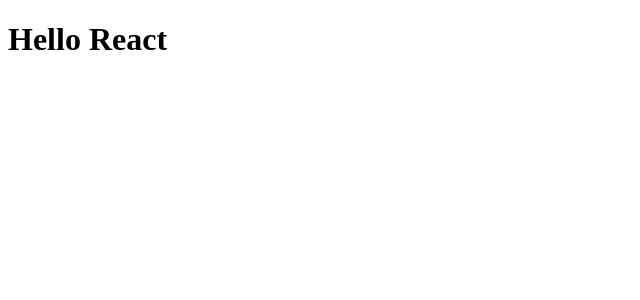
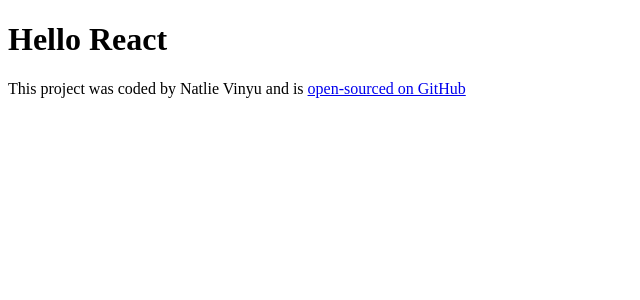
Before and after one commit to NatalieVinyu/react-weather-app, a React (Create React App) app: page / in a window 1280 px wide. Shown: the top 300 px of the page, without its empty margins (0-640 px from the left). Built offline with nearby package versions, Linux system fonts and the light colour scheme.

Commit message:
Added the GitHub repo Url

```diff
--- a/src/App.js
+++ b/src/App.js
@@ -5,6 +5,10 @@
     <div className="App">
       <header className="App-header">
         <h1>Hello React</h1>
+        <footer>
+          This project was coded by Natlie Vinyu and is {" "}
+          <a href="https://github.com/NatalieVinyu/react-weather-app" target="_blank"> open-sourced on GitHub</a>
+        </footer>
       </header>
     </div>
   );
```
